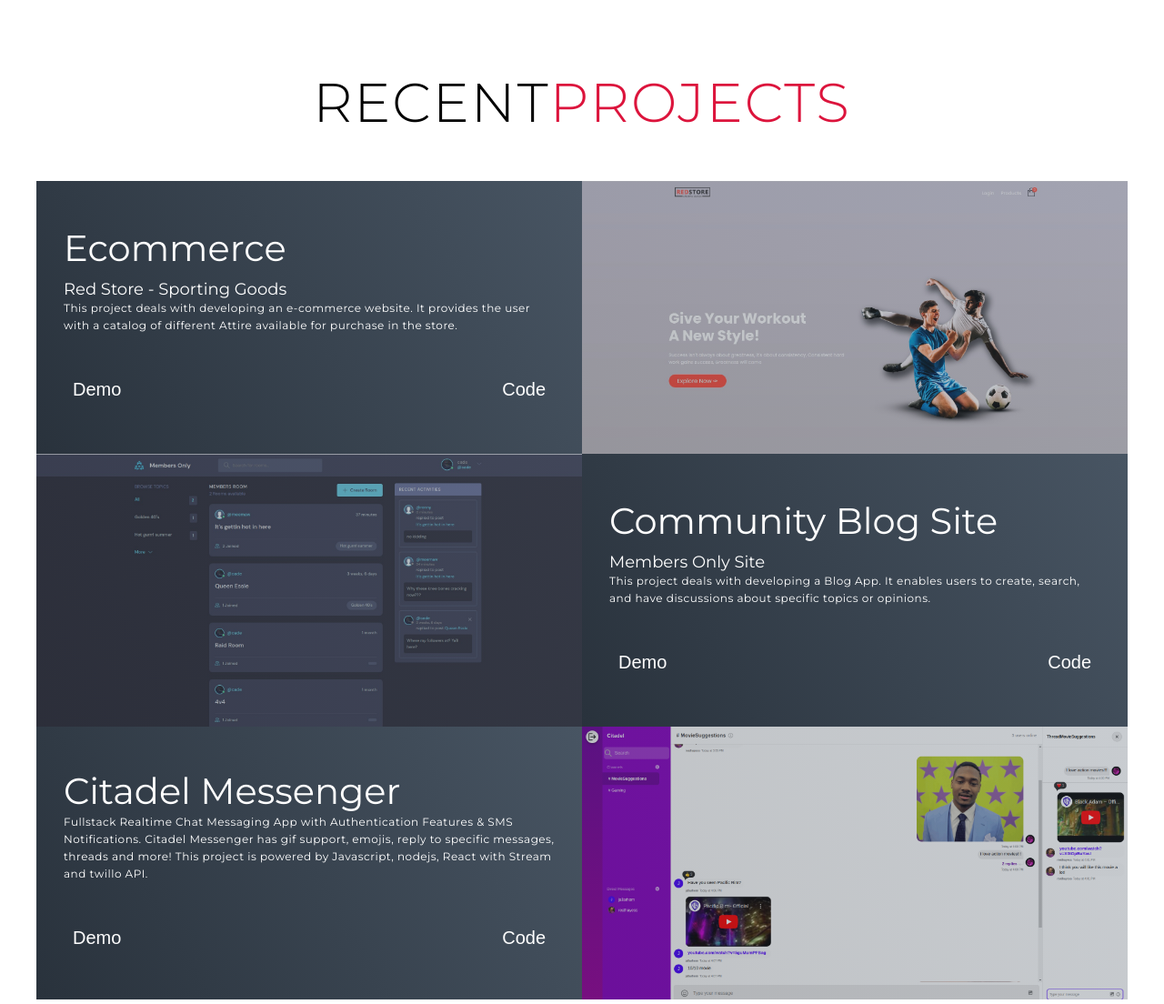
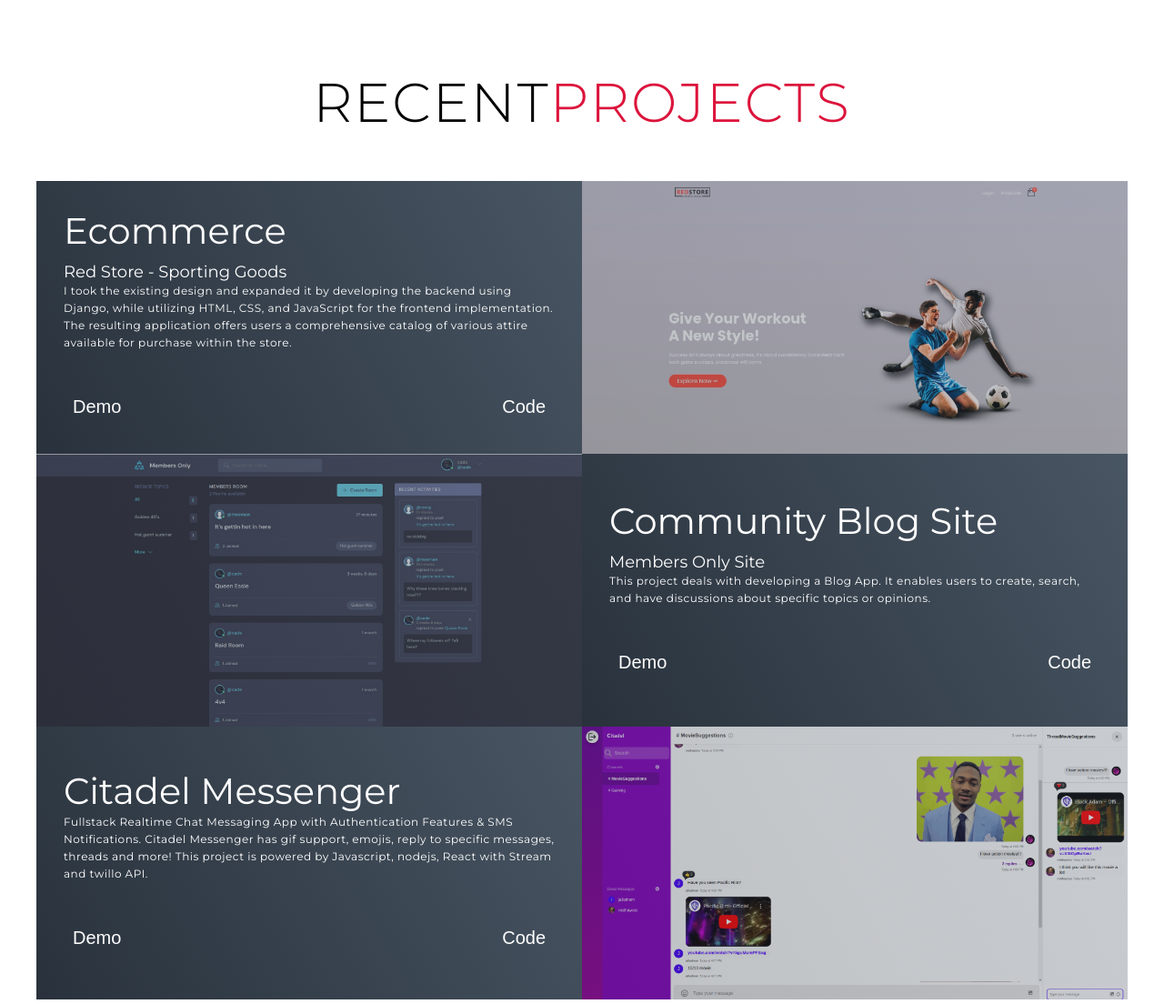
Before and after one commit to cayde-16/newPortfolio, a Django app: page / in a window 1280 px wide. Shown: the part 1634-2738 px from the top of the page at 91% size. Run offline with Django 4.2, Linux system fonts and the light colour scheme.

Commit message:
updated description for Ecommerce

```diff
--- a/base/templates/base/home.html
+++ b/base/templates/base/home.html
@@ -150,13 +150,13 @@
                            <h1>Ecommerce </h1>
                            <h2>Red Store - Sporting Goods</h2>
                            <p>
-                            This project deals with developing an e-commerce website.
-                            It provides the user with a catalog of different Attire available for purchase in the store.
+                            I took the existing design and expanded it by developing the backend using Django, while utilizing HTML, CSS, and JavaScript for the frontend implementation.
+                            The resulting application offers users a comprehensive catalog of various attire available for purchase within the store.
                             </p>
                            <!-- https://github.com/cayde-16/Ecommerce-Project -->
                             <div class="demo">
                                 <button>
-                                    <a target="_blank" href="https://red-sporting1.herokuapp.com/"> Demo</a>
+                                    <a target="_blank" href="https://www.youtube.com/watch?v=jgrx0YBCQjM"> Demo</a>
                                 </button>
                                 <button>
                                     <a target="_blank" href="https://github.com/cayde-16/Ecommerce-Project"> Code</a>
```
